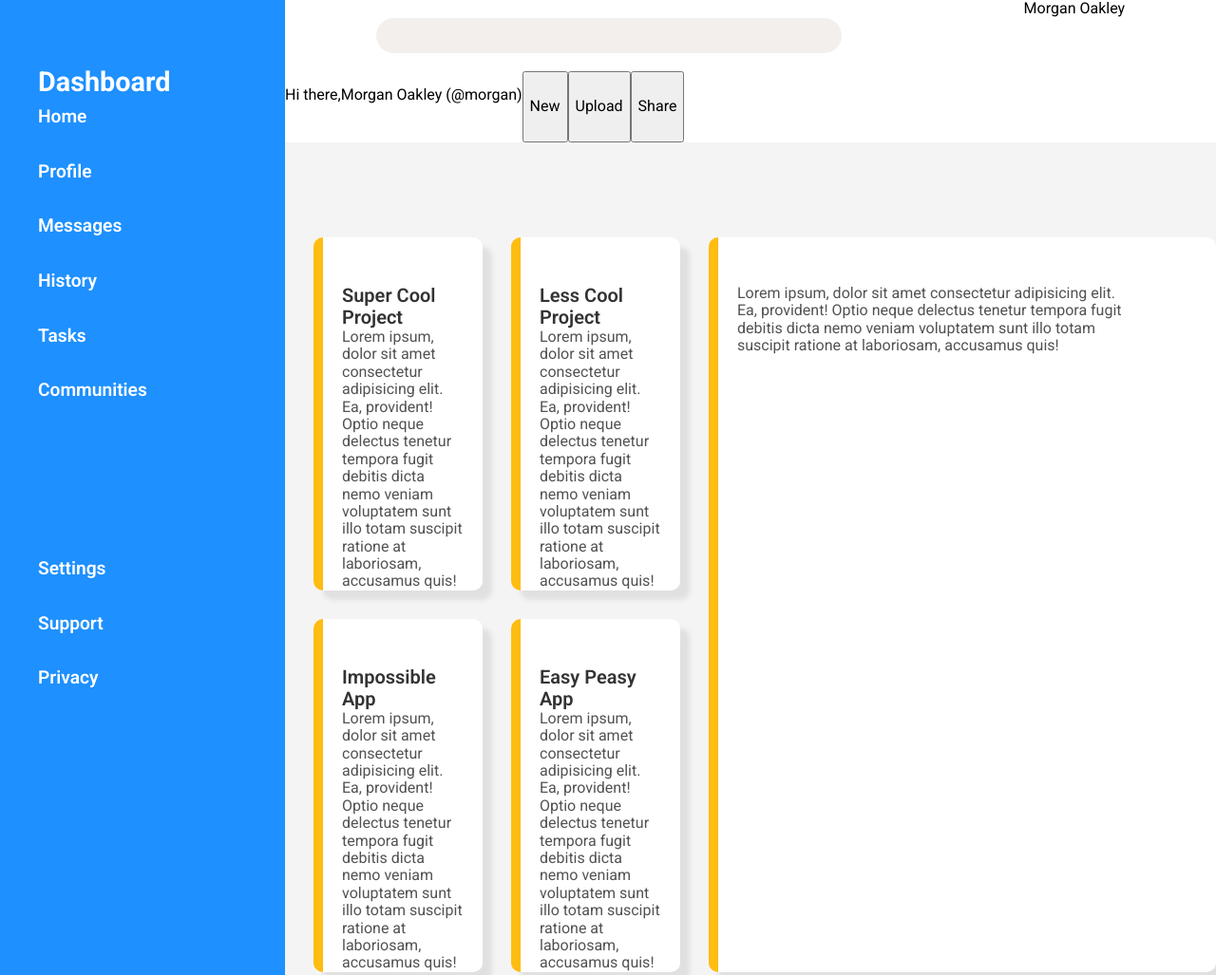
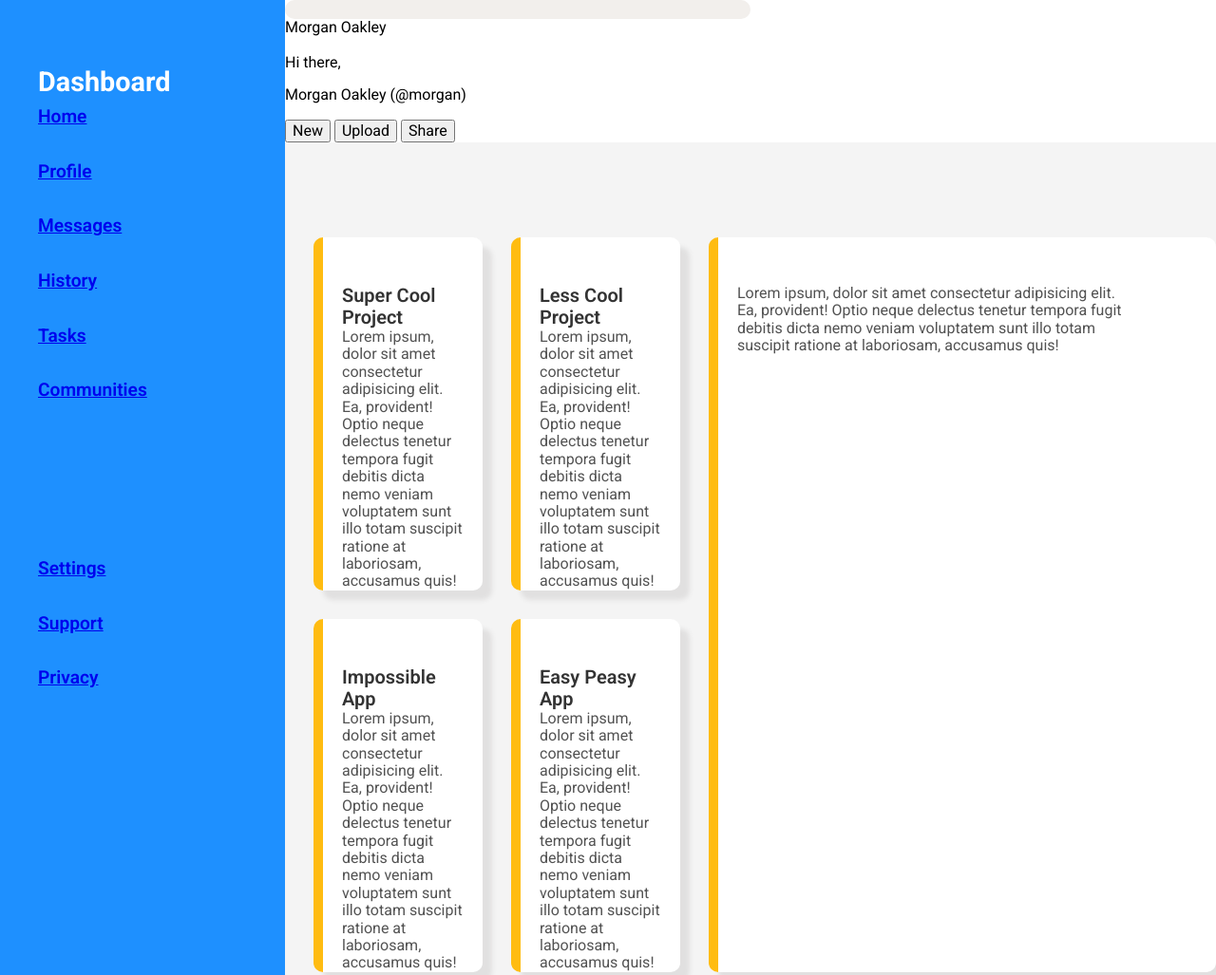
Before and after one commit to helloimgabe/admin-dashboard, a plain HTML site: page index.html in a window 1280 px wide. Shown: the top 1027 px of the page at 95% size. Drawn offline with Linux system fonts and the light colour scheme.

Commit message:
Complete HTML for sidebar section of dashboard
Added classes to each list item and anchor elements that currently return user back to index.html

```diff
--- a/index.html
+++ b/index.html
@@ -13,37 +13,41 @@
     <div class="grid">
 
         <header class="header">
-            <div class="flex-row-1">
+            <div class="header-row-1">
                 <input type="text">
                 <div>Morgan Oakley</div>
             </div>
-            <div class="flex-row-2">
-                <p>Hi there,</p>
-                <p>Morgan Oakley (@morgan)</p>
-                <button>New</button>
-                <button>Upload</button>
-                <button>Share</button>
+            <div class="header-row-2">
+                <div class="welcome-flex">
+                    <p>Hi there,</p>
+                    <p>Morgan Oakley (@morgan)</p>
+                </div>
+                <div class="button-flex">
+                    <button>New</button>
+                    <button>Upload</button>
+                    <button>Share</button>
+                </div>
             </div>
         </header>
 
         <section class="sidebar">
             <ul>
                 <li>
-                    <h2>Dashboard</h2>
+                    <h2 class="dash">Dashboard</h2>
                 </li>
             </ul>
             <ul>
-                <li>Home</li>
-                <li>Profile</li>
-                <li>Messages</li>
-                <li>History</li>
-                <li>Tasks</li>
-                <li>Communities</li>
+                <li class="sidelinks"><a href="index.html">Home</a></li>
+                <li class="sidelinks"><a href="index.html">Profile</a></li>
+                <li class="sidelinks"><a href="index.html">Messages</a></li>
+                <li class="sidelinks"><a href="index.html">History</a></li>
+                <li class="sidelinks"><a href="index.html">Tasks</a></li>
+                <li class="sidelinks"><a href="index.html">Communities</a></li>
             </ul>
             <ul>
-                <li>Settings</li>
-                <li>Support</li>
-                <li>Privacy</li>
+                <li class="sidelinks2"><a href="index.html">Settings</a></li>
+                <li class="sidelinks2"><a href="index.html">Support</a></li>
+                <li class="sidelinks2"><a href="index.html">Privacy</a></li>
             </ul>
         </section>
 
@@ -51,34 +55,50 @@
 
             <div class="card" id="c1">
                 <p class="subtitle">Super Cool Project</p>
-                <p>Lorem ipsum, dolor sit amet consectetur adipisicing elit. Ea, provident! Optio neque delectus tenetur tempora fugit debitis dicta nemo veniam voluptatem sunt illo totam suscipit ratione at laboriosam, accusamus quis!</p>
+                <p>Lorem ipsum, dolor sit amet consectetur adipisicing elit. Ea, provident! Optio neque delectus tenetur
+                    tempora fugit debitis dicta nemo veniam voluptatem sunt illo totam suscipit ratione at laboriosam,
+                    accusamus quis!</p>
             </div>
             <div class="card" id="c2">
                 <p class="subtitle">Less Cool Project</p>
-                <p>Lorem ipsum, dolor sit amet consectetur adipisicing elit. Ea, provident! Optio neque delectus tenetur tempora fugit debitis dicta nemo veniam voluptatem sunt illo totam suscipit ratione at laboriosam, accusamus quis!</p>
+                <p>Lorem ipsum, dolor sit amet consectetur adipisicing elit. Ea, provident! Optio neque delectus tenetur
+                    tempora fugit debitis dicta nemo veniam voluptatem sunt illo totam suscipit ratione at laboriosam,
+                    accusamus quis!</p>
             </div>
             <div class="card" id="c3">
-                <p>Lorem ipsum, dolor sit amet consectetur adipisicing elit. Ea, provident! Optio neque delectus tenetur tempora fugit debitis dicta nemo veniam voluptatem sunt illo totam suscipit ratione at laboriosam, accusamus quis!</p>
+                <p>Lorem ipsum, dolor sit amet consectetur adipisicing elit. Ea, provident! Optio neque delectus tenetur
+                    tempora fugit debitis dicta nemo veniam voluptatem sunt illo totam suscipit ratione at laboriosam,
+                    accusamus quis!</p>
             </div>
             <div class="card" id="c4">
                 <p class="subtitle">Impossible App</p>
-                <p>Lorem ipsum, dolor sit amet consectetur adipisicing elit. Ea, provident! Optio neque delectus tenetur tempora fugit debitis dicta nemo veniam voluptatem sunt illo totam suscipit ratione at laboriosam, accusamus quis!</p>
+                <p>Lorem ipsum, dolor sit amet consectetur adipisicing elit. Ea, provident! Optio neque delectus tenetur
+                    tempora fugit debitis dicta nemo veniam voluptatem sunt illo totam suscipit ratione at laboriosam,
+                    accusamus quis!</p>
             </div>
             <div class="card" id="c5">
                 <p class="subtitle">Easy Peasy App</p>
-                <p>Lorem ipsum, dolor sit amet consectetur adipisicing elit. Ea, provident! Optio neque delectus tenetur tempora fugit debitis dicta nemo veniam voluptatem sunt illo totam suscipit ratione at laboriosam, accusamus quis!</p>
+                <p>Lorem ipsum, dolor sit amet consectetur adipisicing elit. Ea, provident! Optio neque delectus tenetur
+                    tempora fugit debitis dicta nemo veniam voluptatem sunt illo totam suscipit ratione at laboriosam,
+                    accusamus quis!</p>
             </div>
             <div class="card">
                 <p class="subtitle" id="c6">Ad Blocker</p>
-                <p>Lorem ipsum, dolor sit amet consectetur adipisicing elit. Ea, provident! Optio neque delectus tenetur tempora fugit debitis dicta nemo veniam voluptatem sunt illo totam suscipit ratione at laboriosam, accusamus quis!</p>
+                <p>Lorem ipsum, dolor sit amet consectetur adipisicing elit. Ea, provident! Optio neque delectus tenetur
+                    tempora fugit debitis dicta nemo veniam voluptatem sunt illo totam suscipit ratione at laboriosam,
+                    accusamus quis!</p>
             </div>
             <div class="card">
                 <p class="subtitle" id="c7">Money Maker</p>
-                <p>Lorem ipsum, dolor sit amet consectetur adipisicing elit. Ea, provident! Optio neque delectus tenetur tempora fugit debitis dicta nemo veniam voluptatem sunt illo totam suscipit ratione at laboriosam, accusamus quis!</p>
+                <p>Lorem ipsum, dolor sit amet consectetur adipisicing elit. Ea, provident! Optio neque delectus tenetur
+                    tempora fugit debitis dicta nemo veniam voluptatem sunt illo totam suscipit ratione at laboriosam,
+                    accusamus quis!</p>
             </div>
             <div class="card">
                 <p>Trending</p>
-                <p>Lorem ipsum, dolor sit amet consectetur adipisicing elit. Ea, provident! Optio neque delectus tenetur tempora fugit debitis dicta nemo veniam voluptatem sunt illo totam suscipit ratione at laboriosam, accusamus quis!</p>
+                <p>Lorem ipsum, dolor sit amet consectetur adipisicing elit. Ea, provident! Optio neque delectus tenetur
+                    tempora fugit debitis dicta nemo veniam voluptatem sunt illo totam suscipit ratione at laboriosam,
+                    accusamus quis!</p>
             </div>
         </main>
     </div>
```
